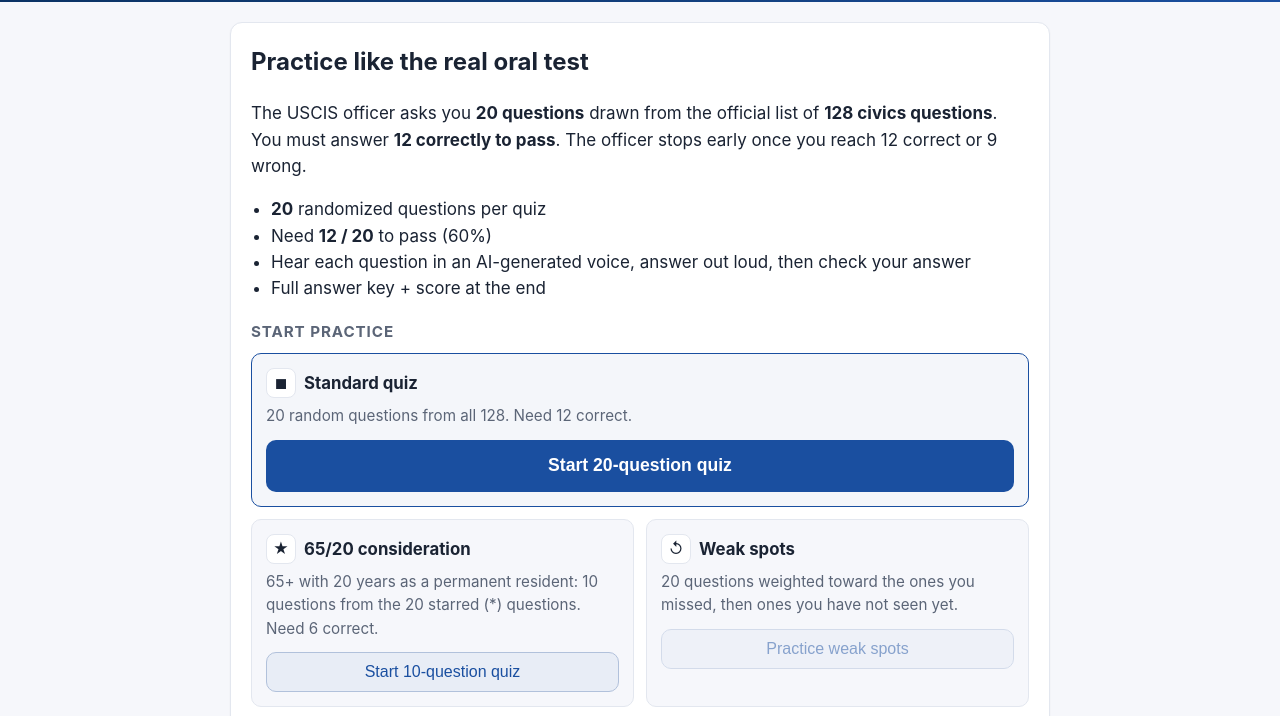
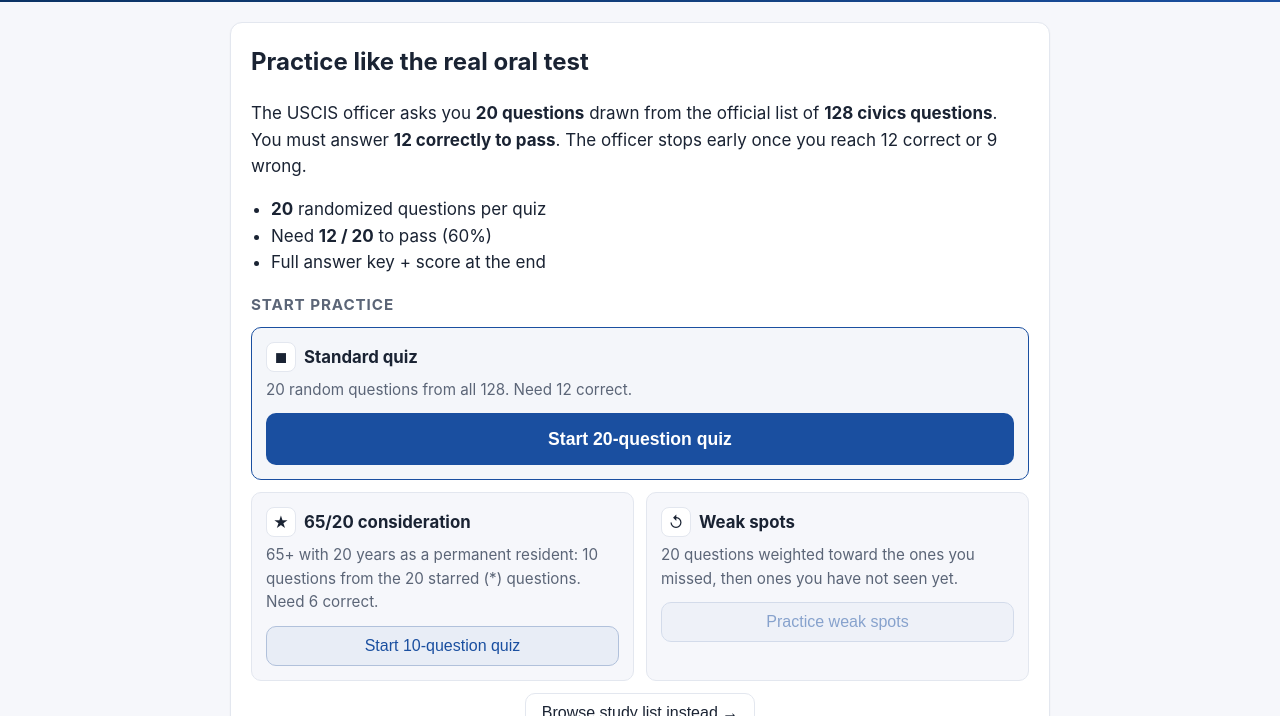
Before and after one commit to karangattu/citizenship-test, a plain HTML site: page index.html in a window 1280 px wide. Shown: the part 84-800 px from the top of the page. Drawn offline with Linux system fonts and the light colour scheme.

Commit message:
fix(ui): remove AI voice line from home rules

```diff
--- a/index.html
+++ b/index.html
@@ -62,7 +62,6 @@
         <ul class="rules">
           <li><strong>20</strong> randomized questions per quiz</li>
           <li>Need <strong>12 / 20</strong> to pass (60%)</li>
-          <li>Hear each question in an AI-generated voice, answer out loud, then check your answer</li>
           <li>Full answer key + score at the end</li>
         </ul>
         <h3 class="section-title">Start practice</h3>
```
